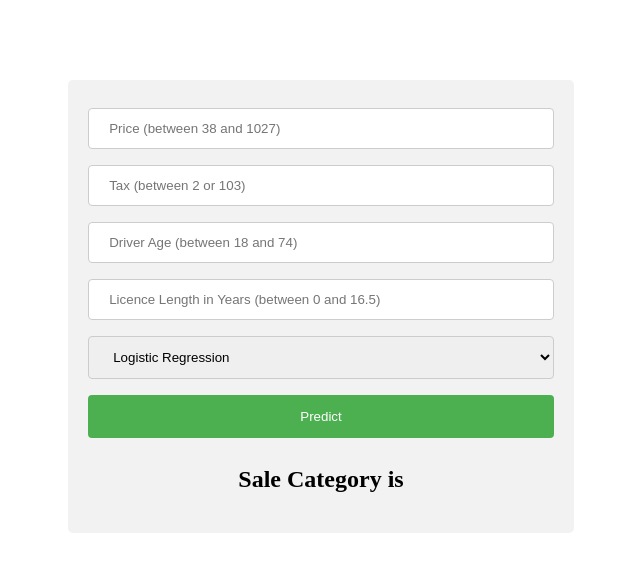
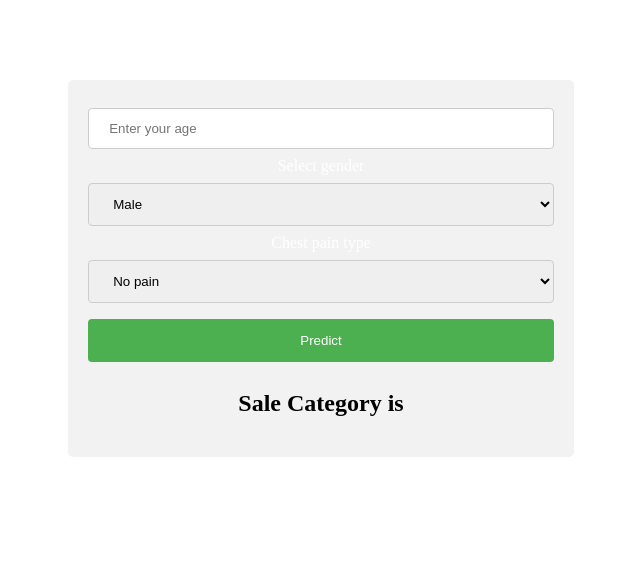
Before and after one commit to monu322/modeldeploy, a Flask app: page / in a window 1280 px wide. Shown: the top 572 px of the page, without its empty margins (319-959 px from the left). Run offline with Flask 2, Linux system fonts and the light colour scheme; parts of the project's set-up code (start-up, migrations or seed data) failed here and were passed over.

Commit message:
form update

```diff
--- a/templates/home.html
+++ b/templates/home.html
@@ -45,22 +45,24 @@ div {
 
   <form method="POST">
   <form action="/action_page.php">
-    <label for="price"></label>
-    <input type="number" id="price" name="price" placeholder="Price (between 38 and 1027)" min="38" max="1027" step="0.1" required size="35">
+    <label for="age"></label>
+    <input type="number" id="age" name="price" placeholder="Enter your age" min="0" max="150" step="1" required>
 
-    <label for="Tax"></label>
-    <input type="number" id="Tax" name="Tax" placeholder="Tax (between 2 or 103)" min="2" max="103" step="0.1" required size="35">
+    <label for="age">Select gender</label>
+    <select name="sex">
+      <option value="1">Male</option>
+      <option value="0">Female</option>
+    </select>
 
-    <label for="Driver_Age"></label>
-    <input type="number" id="Driver_Age" name="Driver_Age" placeholder="Driver Age (between 18 and 74)" min="18" max="74" required>
+    <label for="chest_pain_type">Chest pain type</label>
+    <select name="chest_pain_type">
+      <option value="0">No pain</option>
+      <option value="1">Minimal</option>
+      <option value="2">Moderate</option>
+      <option value="3">High</option>
+    </select>
 
-    <label for="Licence_Length_Years"></label>
-    <input type="number" id="Licence_Length_Years" name="Licence_Length_Years" placeholder="Licence Length in Years (between 0 and 16.5)" min="-0.3" max="16.5" step="0.1" required>
 
-    <select name="req_model">
-    <option value="Logistic">Logistic Regression</option>
-    <option value="RandomForest">Random Forest</option>
-    <option value="SVM">SVM</option>
   </select>
 
 
```
